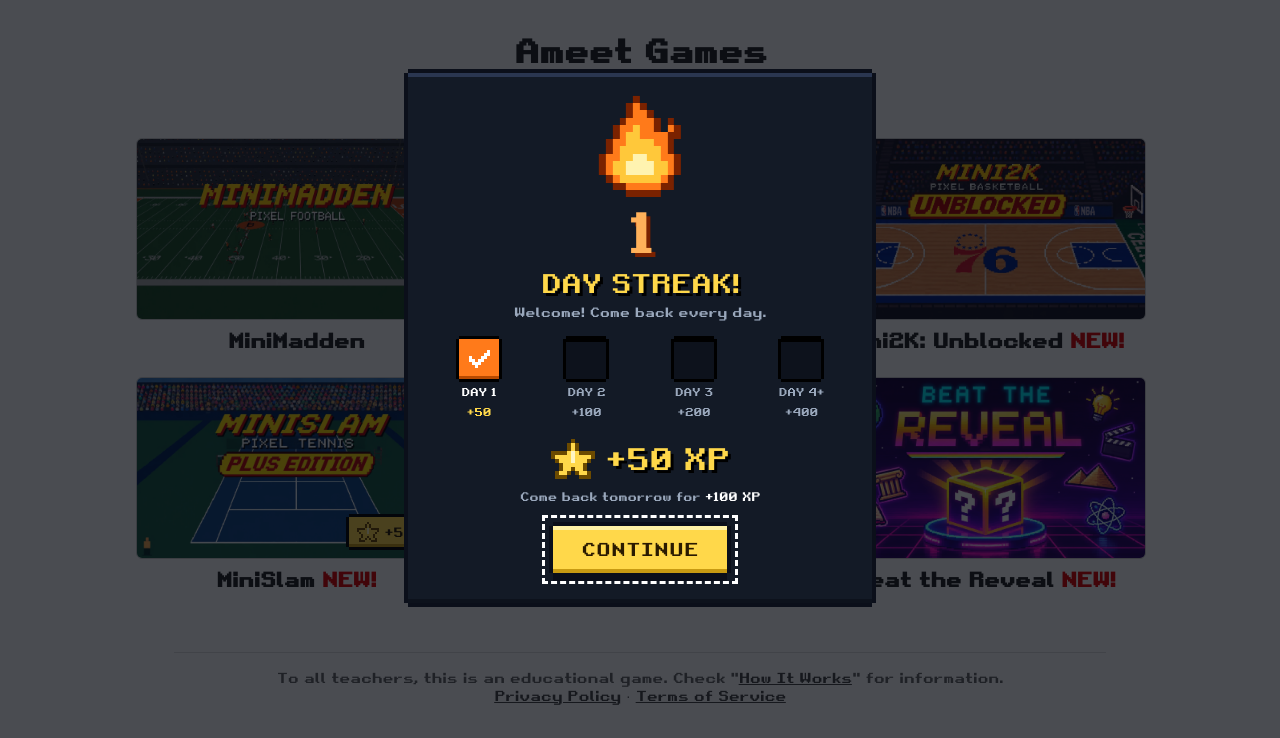
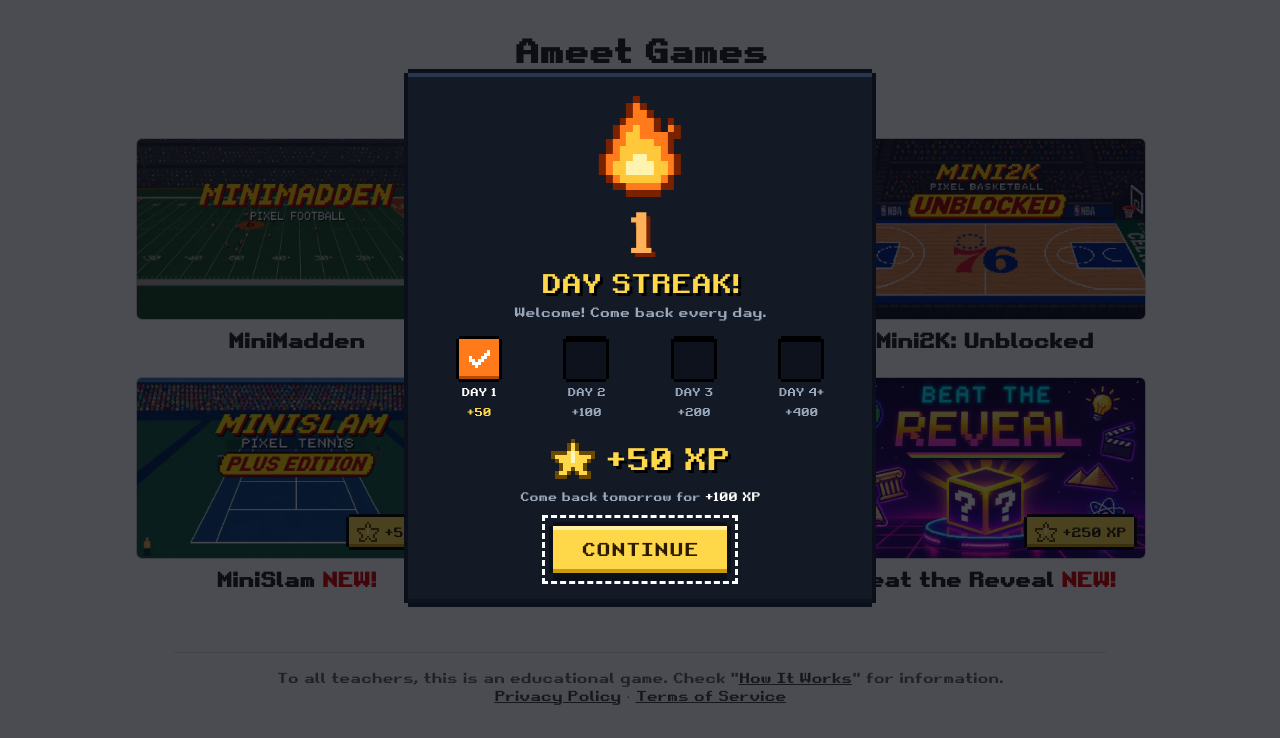
Before and after one commit to ameetgames/ameetgames.github.io, a plain HTML site: page index.html in a window 1280 px wide. Shown: the part 62-800 px from the top of the page. Drawn offline with Linux system fonts and the light colour scheme.

Commit message:
Remove NEW! from Mini2K and MiniSoccer; 250 XP for trying Beat the Reveal
Co-Authored-By: Claude Opus 5.5 <noreply@anthropic.com>
Claude-Session: https://claude.ai/code/session_014SfXStkQC7GaQQ8XU5dygu

```diff
--- a/index.html
+++ b/index.html
@@ -29,7 +29,7 @@
     </a>
     <a class="game" href="https://mini2k.up.railway.app/" target="_blank" rel="noopener">
       <img src="images/mini2k-unblocked.webp" alt="Mini2K: Unblocked">
-      <span>Mini2K: Unblocked <em class="new">NEW!</em></span>
+      <span>Mini2K: Unblocked</span>
     </a>
     <a class="game" href="minislam/" data-try="minislam" target="_blank" rel="noopener">
       <img src="images/minislam.webp" alt="MiniSlam">
@@ -37,9 +37,9 @@
     </a>
     <a class="game" href="minisoccer/" data-try="minisoccer" target="_blank" rel="noopener">
       <img src="images/minisoccer.webp" alt="MiniSoccer">
-      <span>MiniSoccer <em class="new">NEW!</em></span>
+      <span>MiniSoccer</span>
     </a>
-    <a class="game" href="beat-the-reveal/" target="_blank" rel="noopener">
+    <a class="game" href="beat-the-reveal/" data-try="beatthereveal" target="_blank" rel="noopener">
       <img src="images/beat-the-reveal.webp" alt="Beat the Reveal">
       <span>Beat the Reveal <em class="new">NEW!</em></span>
     </a>
--- a/xp.js
+++ b/xp.js
@@ -17,6 +17,7 @@ const STREAK_XP = [50, 100, 200, 400];            // day 1, 2, 3, 4+ of a streak
 const TRY_REWARDS = {
   minislam:   { name: 'MiniSlam',   xp: 50 },
   minisoccer: { name: 'MiniSoccer', xp: 25 },
+  beatthereveal: { name: 'Beat the Reveal', xp: 250 },
 };
 const LOCAL_KEY = 'ameetgames.xp.v1';
 const EMULATOR = location.hostname === 'localhost' && new URLSearchParams(location.search).has('emulator');
@@ -566,7 +567,7 @@ decorateCards();
     if (cloud) {
       // games tried before signing in on this browser count for the account too
       const triedHere = Object.keys(local.tried).filter(id => local.tried[id] && !cloud.tried[id]);
-      if (triedHere.length) await claimTry(triedHere);
+      for (const id of triedHere) await claimTry([id]);
     }
     if (first || cloud) checkStreak();
     first = false;
```
Also changed, not shown: 1 other file.
